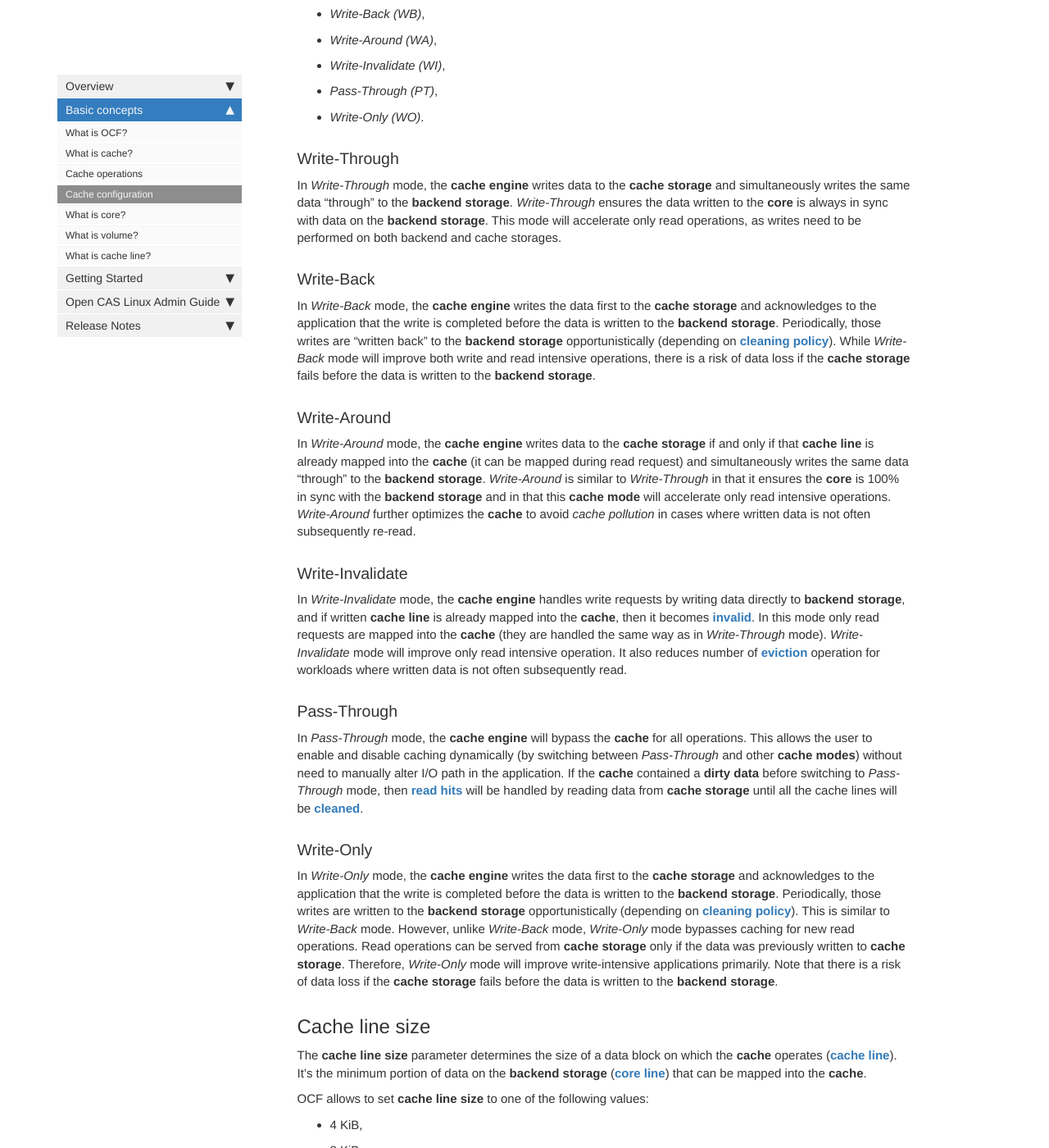
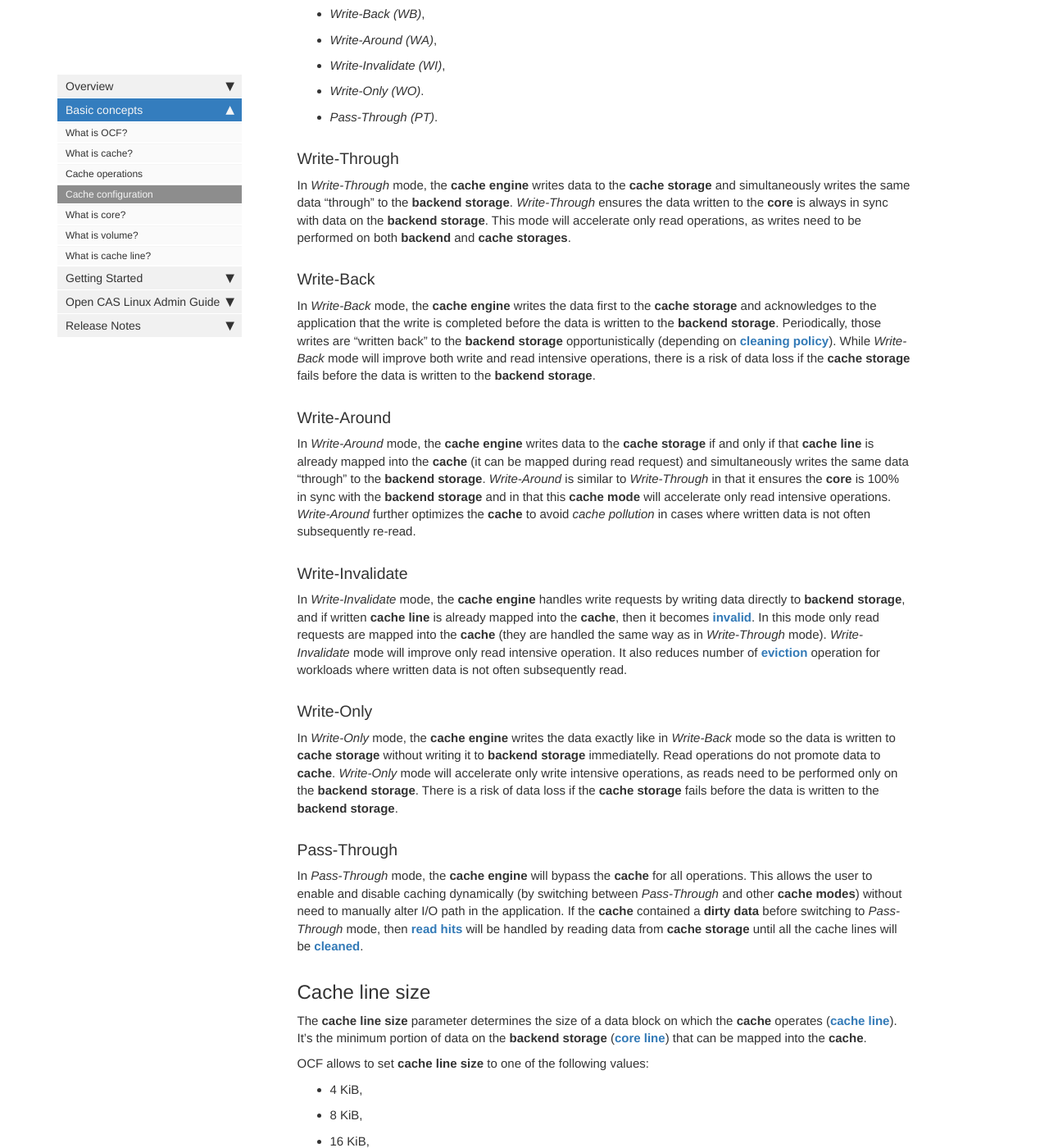
Before and after one commit to Open-CAS/open-cas.github.io, a Jekyll site: the page built from pages/basic_concepts/cache_configuration.md, in a window 1280 px wide and 1400 px high, scrolled down 653 px. Shown: the whole window at 82% size. Built offline with Jekyll 4.4.1, drawn with Linux system fonts in a browser that asks for light colours; nearby versions of some CDN libraries; comment, search, counter and statistics services are not loaded; some of the changed text lies outside the part shown.

Commit message:
Updated for release 19.06 and general overhaul of website

```diff
--- a/_includes/footer.html
+++ b/_includes/footer.html
@@ -2,7 +2,6 @@
             <div class="row">
                 <div class="col-lg-12 footer">
                &copy;{{ site.time | date: "%Y"  }} {{site.company_name}}. All rights reserved. <br />
-{% if page.last_updated %}<span>Page last updated:</span> {{page.last_updated}}<br/>{% endif %} Site last generated: {{ site.time | date: "%b %-d, %Y"  }} <br />
                 </div>
             </div>
 </footer>
--- a/pages/basic_concepts/cache_configuration.md
+++ b/pages/basic_concepts/cache_configuration.md
@@ -22,8 +22,8 @@ Currently there are six **cache modes** supported by OCF:
 - *Write-Back (WB)*,
 - *Write-Around (WA)*,
 - *Write-Invalidate (WI)*,
-- *Pass-Through (PT)*,
 - *Write-Only (WO)*.
+- *Pass-Through (PT)*.
 
 ### Write-Through
 In *Write-Through* mode, the **cache engine** writes data to the **cache
@@ -31,7 +31,7 @@ storage** and simultaneously writes the same data “through” to the **backend
 storage**. *Write-Through* ensures the data written to the **core** is
 always in sync with data on the **backend storage**. This mode will
 accelerate only read operations, as writes need to be performed on both
-backend and cache storages.
+**backend** and **cache storages**.
 
 ### Write-Back
 In *Write-Back* mode, the **cache engine** writes the data first to the
@@ -65,6 +65,14 @@ intensive operation. It also reduces number of
 [**eviction**](/cache_opeartions.html) operation for workloads where
 written data is not often subsequently read.
 
+### Write-Only
+In *Write-Only* mode, the **cache engine** writes the data exactly like
+in *Write-Back* mode so the data is written to **cache storage** without
+writing it to **backend storage** immediatelly. Read operations do not promote
+data to **cache**. *Write-Only* mode will accelerate only write intensive
+operations, as reads need to be performed only on the **backend storage**.
+There is a risk of data loss if the **cache storage** fails before the data
+is written to the **backend storage**.
 
 ### Pass-Through
 In *Pass-Through* mode, the **cache engine** will bypass the **cache**
@@ -75,21 +83,6 @@ contained a **dirty data** before switching to *Pass-Through* mode, then
 [**read hits**](/cache_operations.html) will be handled by reading data
 from **cache storage** until all the cache lines will be
 [**cleaned**](/cache_operations.html).
-
-
-### Write-Only
-In *Write-Only* mode, the **cache engine** writes the data first to the
-**cache storage** and acknowledges to the application that the write
-is completed before the data is written to the **backend storage**.
-Periodically, those writes are written to the **backend storage**
-opportunistically (depending on [**cleaning policy**](/cleaning.html)).
-This is similar to *Write-Back* mode.
-However, unlike *Write-Back* mode, *Write-Only* mode bypasses caching for new read
-operations.  Read operations can be served from **cache storage** only if the
-data was previously written to **cache storage**.
-Therefore, *Write-Only* mode will improve write-intensive applications primarily.
-Note that there is a risk of data loss if the **cache storage** fails before the
-data is written to the **backend storage**.
 
 ## Cache line size
 
```
Also changed, not shown: pages/open_cas_linux/getting_started_open_cas_linux.md (+1 -0 lines), pages/open_cas_linux/guide_installing.md (+2 -0 lines), images/spdk_software_stack_layers.jpg.
